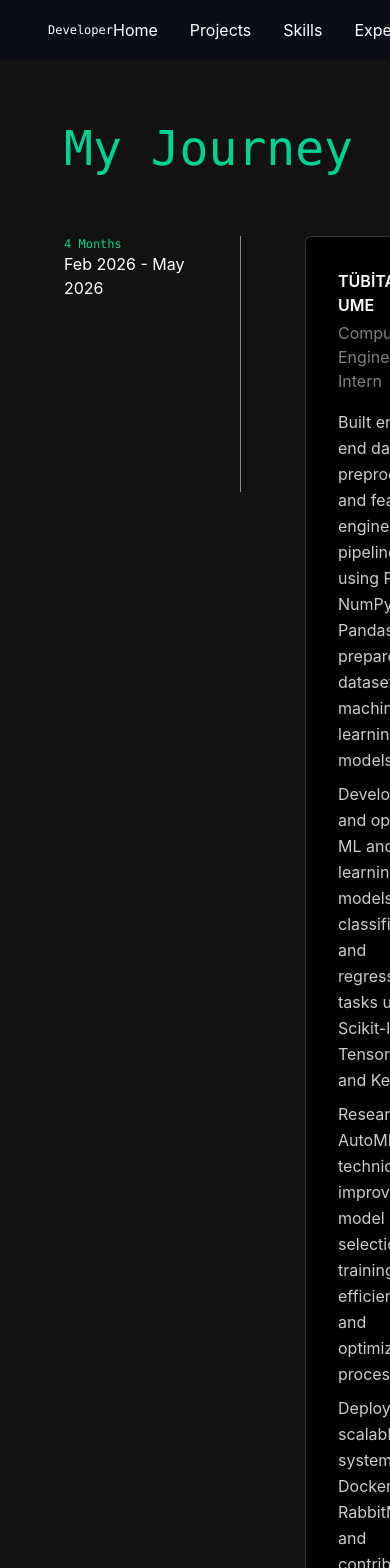
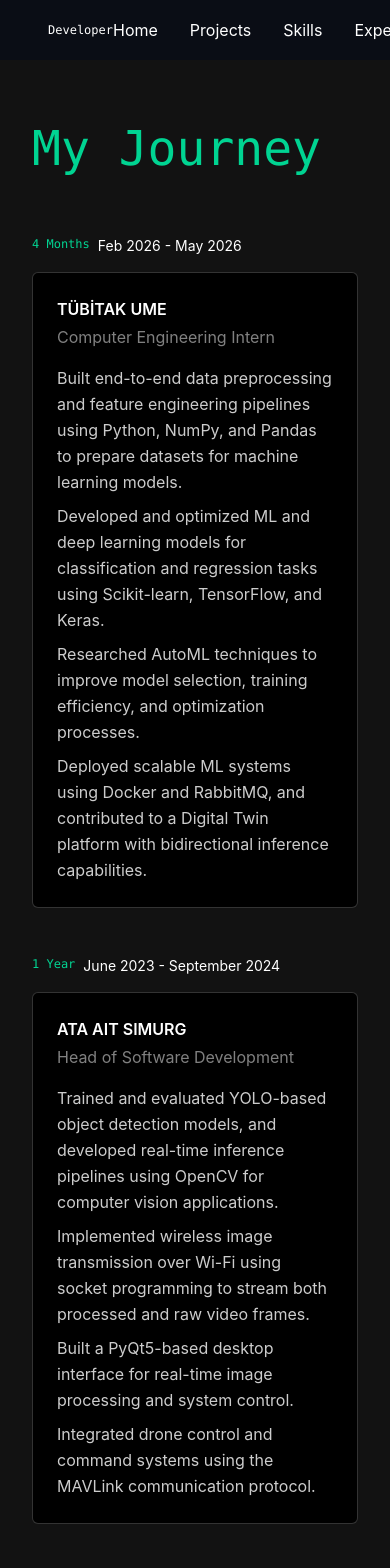
Before and after one commit to eraykstrl/eray-portfolio, a React (Vite) app in the folder eray-portfolio/: page /experience in a window 390 px wide. Shown: the top 1568 px of the page. Built offline with nearby package versions, Linux system fonts and the light colour scheme.

Commit message:
responsive ui fixed

```diff
--- a/eray-portfolio/src/pages/Experience.jsx
+++ b/eray-portfolio/src/pages/Experience.jsx
@@ -2,22 +2,22 @@
   return (
     <section className="flex flex-col mb-16">
 
-      <div className="mt-16 ml-16">
+      <div className="mt-16 ml-8 md:ml-16">
         <span className="font-mono text-5xl text-emerald-400">My Journey</span>
       </div>
 
-      <div className="flex flex-col gap-12 ml-16 mt-16">
+      <div className="flex flex-col gap-12 mx-8 md:ml-16 mt-16">
 
         {/* TÜBİTAK */}
-        <div className="flex items-start">
-          <div className="flex flex-col w-36 shrink-0">
+        <div className="flex flex-col md:flex-row items-start">
+          <div className="flex flex-row md:flex-col w-full md:w-36 shrink-0 gap-2 md:gap-0 mb-4 md:mb-0">
             <span className="font-mono text-xs text-emerald-400">4 Months</span>
-            <span>Feb 2026 - May 2026</span>
+            <span className="text-sm">Feb 2026 - May 2026</span>
           </div>
 
-          <div className="h-64 border-l border-white/50 ml-8 shrink-0"></div>
+          <div className="hidden md:block h-64 border-l border-white/50 ml-8 shrink-0"></div>
 
-          <div className="ml-16 border border-white/20 rounded-md bg-black p-8 w-full mr-8">
+          <div className="md:ml-16 border border-white/20 rounded-md bg-black p-6 md:p-8 w-full md:mr-8">
             <span className="text-white font-semibold">TÜBİTAK UME</span>
             <p className="text-white/50 mt-1">Computer Engineering Intern</p>
             <div className="mt-4 text-white/80 leading-relaxed flex flex-col gap-2">
@@ -30,15 +30,15 @@
         </div>
 
         {/* ATA AIT SIMURG */}
-        <div className="flex items-start">
-          <div className="flex flex-col w-36 shrink-0">
+        <div className="flex flex-col md:flex-row items-start">
+          <div className="flex flex-row md:flex-col w-full md:w-36 shrink-0 gap-2 md:gap-0 mb-4 md:mb-0">
             <span className="font-mono text-xs text-emerald-400">1 Year</span>
-            <span>June 2023 - September 2024</span>
+            <span className="text-sm">June 2023 - September 2024</span>
           </div>
 
-          <div className="h-64 border-l border-white/50 ml-8 shrink-0"></div>
+          <div className="hidden md:block h-64 border-l border-white/50 ml-8 shrink-0"></div>
 
-          <div className="ml-16 border border-white/20 rounded-md bg-black p-8 w-full mr-8">
+          <div className="md:ml-16 border border-white/20 rounded-md bg-black p-6 md:p-8 w-full md:mr-8">
             <span className="text-white font-semibold">ATA AIT SIMURG</span>
             <p className="text-white/50 mt-1">Head of Software Development</p>
             <div className="mt-4 text-white/80 leading-relaxed flex flex-col gap-2">
--- a/eray-portfolio/src/pages/Skills.jsx
+++ b/eray-portfolio/src/pages/Skills.jsx
@@ -16,7 +16,7 @@
         infrastructure, and exceptional developer experience. My toolkit is continually evolving with the industry’s best practices.
       </p>
 
-      <div className="grid grid-cols-4 mt-16 jusitfy-between ml-16">
+      <div className="grid grid-cols-1 md:grid-cols:2 lg:grid-cols-4 mt-16 ml-16 mr-16 gap-12">
 
         <div className="flex flex-col">
 
```
